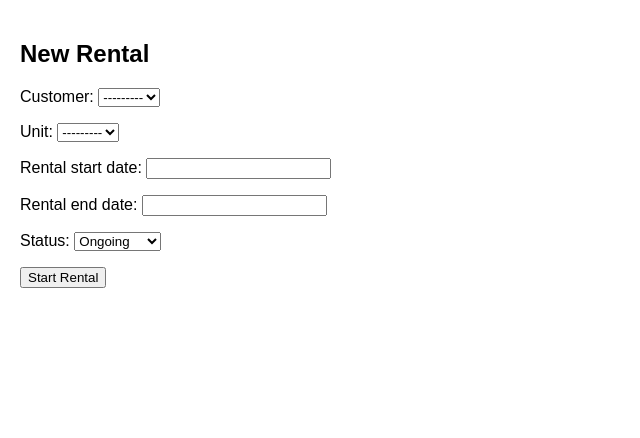
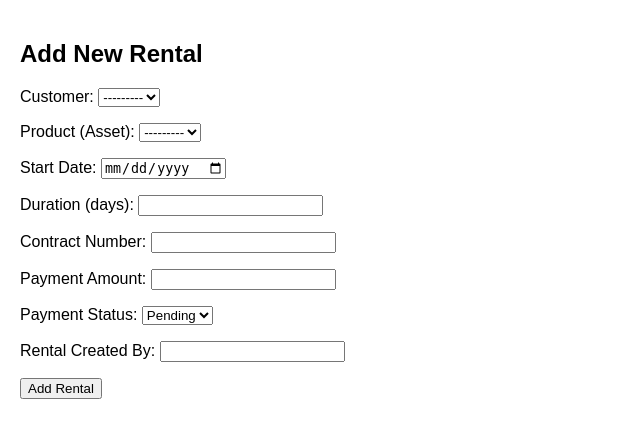
Before and after one commit to AryanP1806/Pixel-Systems, a Django app: page /rentals/add/ in a window 1280 px wide. Shown: the part 38-476 px from the top of the page, without its empty margins (0-640 px from the left). Run offline with Django 5.2, Linux system fonts and the light colour scheme; data that the repository does not hold is empty; parts of the project's set-up code (start-up, migrations or seed data) failed here and were passed over; some libraries are stand-ins or nearby versions.

Commit message:
rentals done

```diff
--- a/Django/laptop_rental/rentals/admin.py
+++ b/Django/laptop_rental/rentals/admin.py
@@ -6,3 +6,8 @@ admin.site.register(ProductAsset)
 admin.site.register(ProductConfiguration)
 admin.site.register(Rental)
 admin.site.register(Payment)
+
+# @admin.register(ProductUnit)
+# class ProductUnitAdmin(admin.ModelAdmin):
+#     list_display = ['asset_id', 'serial_no', 'asset']
+#     search_fields = ['asset_id', 'serial_no', 'asset__brand']
--- a/Django/laptop_rental/rentals/forms.py
+++ b/Django/laptop_rental/rentals/forms.py
@@ -1,5 +1,10 @@
 from django import forms
 from .models import Customer, Rental, ProductAsset, ProductConfiguration
+from django_select2.forms import Select2Widget
+from .models import Rental
+from django.db.models import Q
+
+
 
 class CustomerForm(forms.ModelForm):
     class Meta:
@@ -29,3 +34,49 @@ class RentalForm(forms.ModelForm):
     class Meta:
         model = Rental
         fields = '__all__'
+
+
+
+# class RentalForm(forms.ModelForm):
+#     duration_days = forms.IntegerField(min_value=1, help_text="How many days the rental will run")
+
+#     class Meta:
+#         model = Rental
+#         fields = ['customer', 'asset', 'rental_start_date', 'duration_days']
+
+
+class RentalForm(forms.ModelForm):
+    payment_amount = forms.DecimalField(max_digits=10, decimal_places=2, required=True)
+    payment_status = forms.ChoiceField(choices=[('pending', 'Pending'), ('paid', 'Paid')], initial='pending')
+    class Meta:
+        model = Rental
+        fields = ['customer', 'asset', 'rental_start_date', 'duration_days', 'contract_number', 'made_by', 'status']
+        widgets = {
+            'customer': forms.Select(attrs={'class': 'autocomplete'}),
+            'asset': forms.Select(attrs={'class': 'autocomplete'}),
+            'rental_start_date': forms.DateInput(attrs={'type': 'date'})
+        }
+
+    def __init__(self, *args, **kwargs):
+        current_instance = kwargs.get('instance', None)
+        super().__init__(*args, **kwargs)
+
+        from rentals.models import Rental, ProductAsset
+
+        # Get all assets currently in ongoing rentals
+        ongoing_asset_ids = Rental.objects.filter(status='ongoing').values_list('asset_id', flat=True)
+
+        # In Add mode
+        # if not current_instance:
+        #     self.fields['asset'].queryset = ProductAsset.objects.exclude(id__in=ongoing_asset_ids)
+        # else:
+        #     # In Edit mode: allow the current asset even if it’s in an ongoing rental
+        #     self.fields['asset'].queryset = ProductAsset.objects.exclude(id__in=ongoing_asset_ids).union(
+        #         ProductAsset.objects.filter(id=current_instance.asset_id)
+        #     )
+        if current_instance:
+            self.fields['asset'].queryset = ProductAsset.objects.filter(
+            Q(id=current_instance.asset_id) | ~Q(id__in=ongoing_asset_ids)
+        )
+        else:
+            self.fields['asset'].queryset = ProductAsset.objects.exclude(id__in=ongoing_asset_ids)
--- a/Django/laptop_rental/rentals/urls.py
+++ b/Django/laptop_rental/rentals/urls.py
@@ -13,6 +13,8 @@ urlpatterns = [
     path('customers/add/', views.add_customer, name='add_customer'),
     path('rentals/', views.rental_list, name='rental_list'),
     path('rentals/add/', views.add_rental, name='add_rental'),
+    path('rentals/complete/<int:rental_id>/', views.mark_rental_completed, name='mark_rental_completed'),
+    path('rentals/edit/<int:rental_id>/', views.edit_rental, name='edit_rental'),
     path('history/', views.rental_history, name='rental_history'),
     path('customers/edit/<int:pk>/', views.edit_customer, name='edit_customer'),
     path('config/edit/<int:config_id>/', views.edit_config, name='edit_config'),
--- a/Django/laptop_rental/rentals/views.py
+++ b/Django/laptop_rental/rentals/views.py
@@ -1,11 +1,12 @@
 from django.shortcuts import render, redirect, get_object_or_404
-from .models import Rental, Customer, ProductAsset, ProductConfiguration
+from .models import Rental, Customer, ProductAsset, ProductConfiguration, Payment
 from .forms import CustomerForm, ProductAssetForm, ProductConfigurationForm, RentalForm
 from django.db.models import Q
 from django.db import IntegrityError
 from django.contrib import messages
 from django.utils.timezone import now
 import uuid
+from datetime import timedelta
 
 
 def homepage(request):
@@ -77,7 +78,7 @@ def product_list(request):
 
 
 def rental_history(request):
-    history = Rental.objects.select_related('customer', 'unit').filter(status='completed')
+    history = Rental.objects.select_related('customer', 'asset').filter(status='completed')
     return render(request, 'rentals/rental_history.html', {'history': history})
 
 
@@ -107,12 +108,21 @@ def add_rental(request):
     if request.method == 'POST':
         form = RentalForm(request.POST)
         if form.is_valid():
-            form.save()
+            rental = form.save(commit=False)
+            rental.status = 'ongoing'
+            rental.save()
+
+            # Create linked payment
+            Payment.objects.create(
+                rental=rental,
+                amount=form.cleaned_data['payment_amount'],
+                status=form.cleaned_data['payment_status']
+            )
+
             return redirect('rental_list')
     else:
         form = RentalForm()
     return render(request, 'rentals/add_rental.html', {'form': form})
-
 
 
 def edit_customer(request, pk):
@@ -185,9 +195,6 @@ def delete_config(request, config_id):
 
 
 
-import uuid
-from django.utils.timezone import now
-
 def clone_product(request, pk):
     original = get_object_or_404(ProductAsset, pk=pk)
 
@@ -217,3 +224,97 @@ def clone_product(request, pk):
             return redirect('product_list')
 
     return render(request, 'rentals/clone_confirm.html', {'product': original})
+
+
+
+# def rental_list(request):
+#     rentals = Rental.objects.all()
+
+#     query = request.GET.get('q')
+#     if query:
+#         rentals = rentals.filter(
+#             Q(customer__name__icontains=query) |
+#             Q(asset__asset_id__icontains=query) |
+#             Q(asset__serial_no__icontains=query)
+#         )
+
+#     filter_type = request.GET.get('filter')
+
+#     if filter_type == 'ongoing':
+#         rentals = Rental.objects.filter(status='ongoing')
+#     elif filter_type == 'overdue':
+#         rentals = Rental.objects.filter(status='overdue')
+#     else:
+#         rentals = Rental.objects.filter(Q(status='ongoing') | Q(status='overdue'))
+
+#     # rentals = rentals.order_by('-rental_start_date')
+#     rentals = rentals.order_by('-rental_start_date')  # or any other field
+#     for rental in rentals:
+#         rental.due_date = rental.rental_start_date + timedelta(days=rental.duration_days)
+
+
+#     return render(request, 'rentals/rental_list.html', {'rentals': rentals, 'filter_type': filter_type})
+
+def rental_list(request):
+    query = request.GET.get('q')
+    filter_type = request.GET.get('filter')
+
+    # Filter by status first
+    if filter_type == 'ongoing':
+        rentals = Rental.objects.filter(status='ongoing')
+    elif filter_type == 'overdue':
+        rentals = Rental.objects.filter(status='overdue')
+    else:
+        rentals = Rental.objects.filter(Q(status='ongoing') | Q(status='overdue'))
+
+    # Then apply search filter on the already filtered queryset
+    if query:
+        rentals = rentals.filter(
+            Q(customer__name__icontains=query) |
+            Q(asset__asset_id__icontains=query) |
+            Q(asset__serial_no__icontains=query)
+        )
+
+    # Sort and calculate due date
+    rentals = rentals.order_by('-rental_start_date')
+    for rental in rentals:
+        rental.due_date = rental.rental_start_date + timedelta(days=rental.duration_days)
+
+    return render(request, 'rentals/rental_list.html', {
+        'rentals': rentals,
+        'filter_type': filter_type
+    })
+
+
+
+def mark_rental_completed(request, rental_id):
+    rental = get_object_or_404(Rental, pk=rental_id)
+    rental.status = 'completed'
+    rental.save()
+    return redirect('rental_list')
+
+
+
+def edit_rental(request, rental_id):
+    rental = get_object_or_404(Rental, pk=rental_id)
+    from datetime import timedelta
+    rental.end_date = rental.rental_start_date + timedelta(days=rental.duration_days)
+
+    if request.method == 'POST':
+        form = RentalForm(request.POST, instance=rental)
+        if form.is_valid():
+            rental = form.save()
+            # update or create the payment too
+            payment_data = {
+                'amount': form.cleaned_data['payment_amount'],
+                'status': form.cleaned_data['payment_status'],
+            }
+            Payment.objects.update_or_create(rental=rental, defaults=payment_data)
+            return redirect('rental_list')
+    else:
+        initial_data = {
+            'payment_amount': rental.payment.amount if hasattr(rental, 'payment') else 0,
+            'payment_status': rental.payment.status if hasattr(rental, 'payment') else 'pending',
+        }
+        form = RentalForm(instance=rental, initial=initial_data)
+    return render(request, 'rentals/edit_rental.html', {'form': form,'rental': rental})
--- a/Django/laptop_rental/templates/rentals/add_rental.html
+++ b/Django/laptop_rental/templates/rentals/add_rental.html
@@ -1,9 +1,55 @@
 {% extends 'base.html' %}
 <h1>{% block title %}Add Rental{% endblock %}</h1>
 {% block content %}
-<h2>New Rental</h2>
+<h2>Add New Rental</h2>
+
 <form method="post">
-  {% csrf_token %} {{ form.as_p }}
-  <button type="submit">Start Rental</button>
+  {% csrf_token %}
+  <p>
+    <label for="id_customer">Customer:</label>
+    {{ form.customer }}
+  </p>
+  <p>
+    <label for="id_asset">Product (Asset):</label>
+    {{ form.asset }}
+  </p>
+  <p>
+    <label for="id_rental_start_date">Start Date:</label>
+    {{ form.rental_start_date }}
+  </p>
+  <p>
+    <label for="id_duration_days">Duration (days):</label>
+    {{ form.duration_days }}
+  </p>
+  <p>
+    <label for="id_contract_number">Contract Number:</label>
+    {{ form.contract_number }}
+  </p>
+  <p>
+    <label for="id_payment_amount">Payment Amount:</label>
+    {{ form.payment_amount }}
+  </p>
+  <p>
+    <label for="id_payment_status">Payment Status:</label>
+    {{ form.payment_status }}
+  </p>
+  <p>
+    <label for="id_made_by">Rental Created By:</label>
+    {{ form.made_by }}
+  </p>
+  <button type="submit">Add Rental</button>
 </form>
+
+<!-- Add Select2 for autocomplete -->
+<link
+  href="https://cdn.jsdelivr.net/npm/select2@4.1.0/dist/css/select2.min.css"
+  rel="stylesheet"
+/>
+<script src="https://cdn.jsdelivr.net/npm/select2@4.1.0/dist/js/select2.min.js"></script>
+<script>
+  document.addEventListener("DOMContentLoaded", function () {
+    $("#id_customer").select2();
+    $("#id_asset").select2();
+  });
+</script>
 {% endblock %}
--- a/Django/laptop_rental/templates/rentals/rental_history.html
+++ b/Django/laptop_rental/templates/rentals/rental_history.html
@@ -13,7 +13,7 @@
   {% for rental in history %}
   <tr>
     <td>{{ rental.customer.name }}</td>
-    <td>{{ rental.unit.asset_id }}</td>
+    <td>{{ rental.asset.asset_id }}</td>
     <td>{{ rental.rental_start_date }}</td>
     <td>{{ rental.rental_end_date }}</td>
     <td>{{ rental.status }}</td>
```
Also changed, not shown: Django/laptop_rental/laptop_rental/settings.py (+12 -1 lines), Django/laptop_rental/rentals/management/commands/check_overdue.py (added, +32 -0 lines), Django/laptop_rental/rentals/models.py (+49 -16 lines), Django/laptop_rental/templates/rentals/edit_rental.html (added, +8 -0 lines), Django/laptop_rental/rentals/management/__init__.py (added), Django/laptop_rental/rentals/management/commands/__init__.py (added), Django/laptop_rental/rentals/migrations/0001_initial.py, Django/laptop_rental/rentals/migrations/0002_productasset_quantity.py (added), Django/laptop_rental/rentals/migrations/0003_remove_rental_unit_remove_productasset_quantity_and_more.py (added), Django/laptop_rental/rentals/migrations/0004_rental_contract_number_rental_made_by_and_more.py (added), Django/laptop_rental/rentals/migrations/0005_alter_payment_payment_date_alter_payment_rental.py (added).
